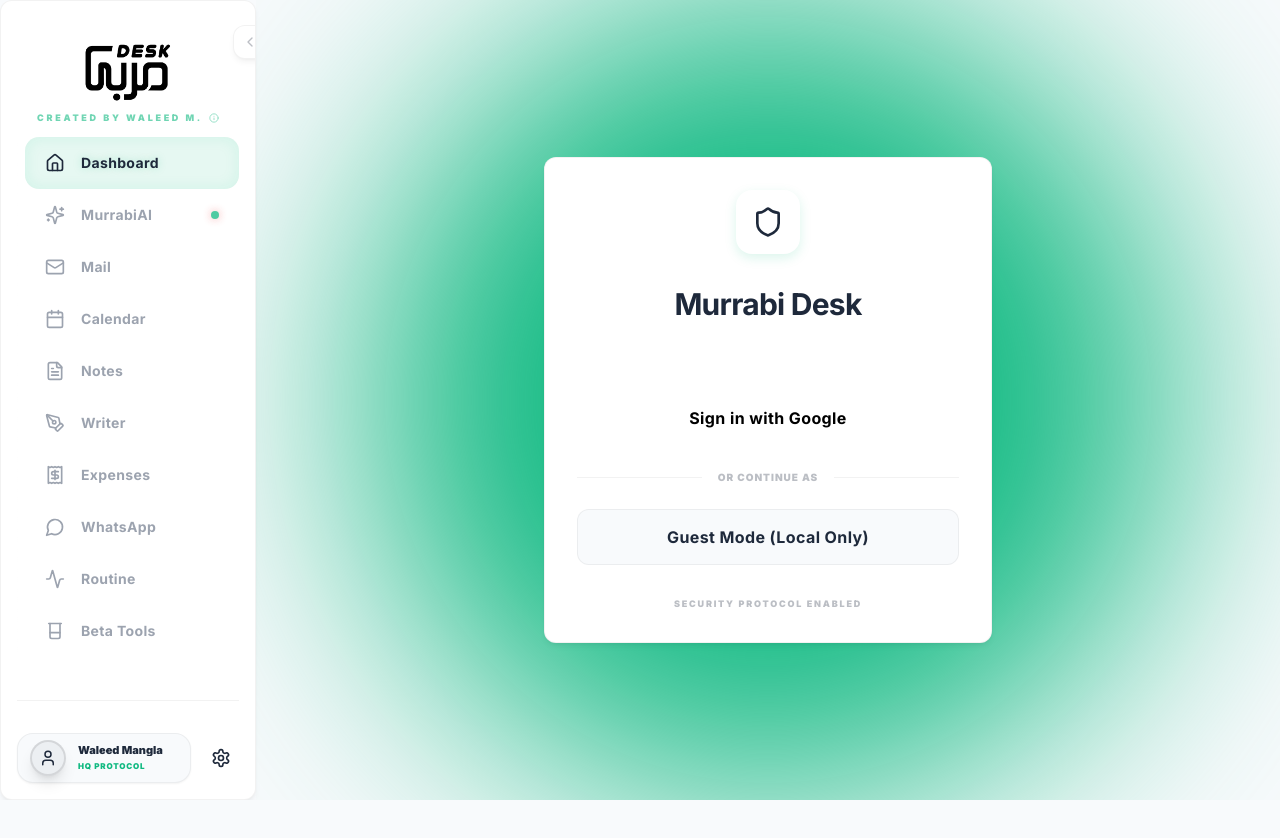
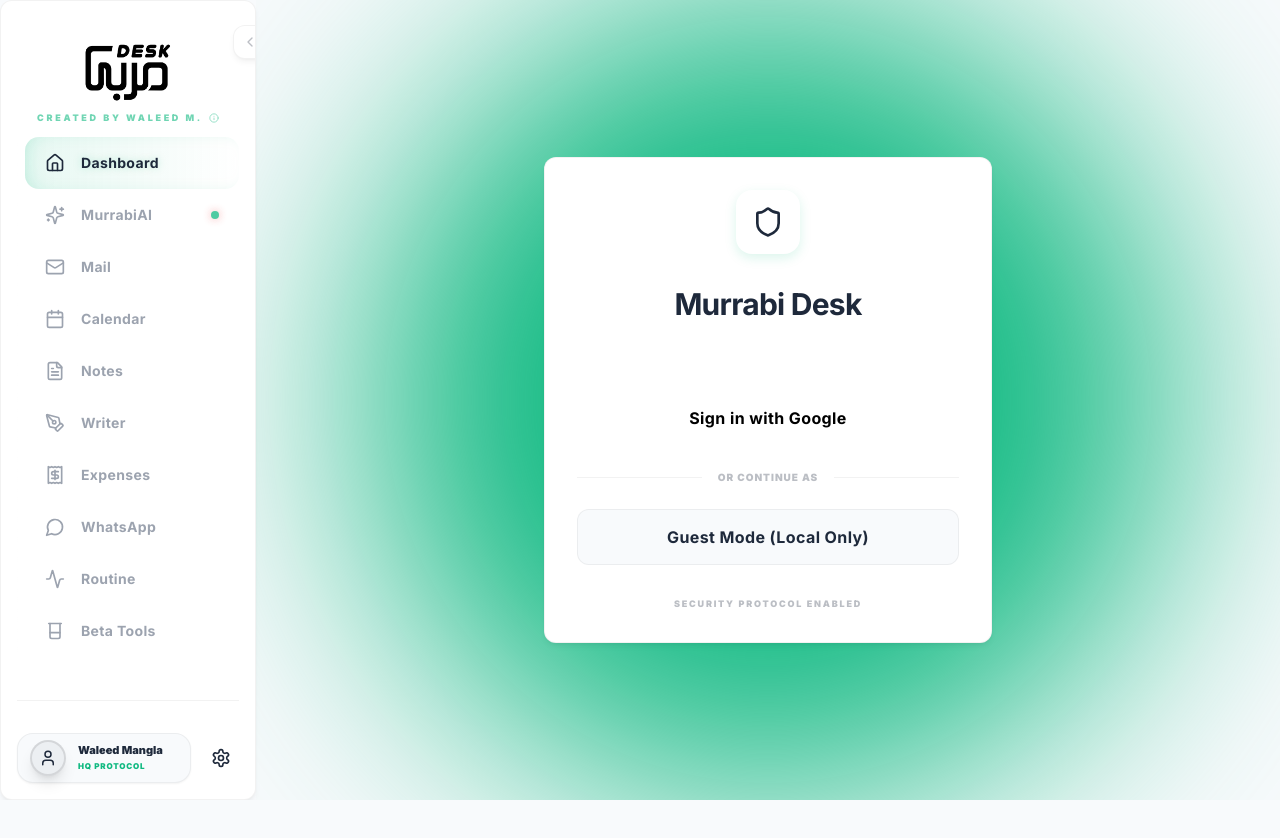
Before and after one commit to waleedmangla-source/MurrabiDesk, a Next.js app: page /onboarding in a window 1280 px wide. In both pictures the pointer is over the link "Dashboard". Shown: the top 838 px of the page. Built offline with nearby package versions, Linux system fonts and the light colour scheme; no server answers.

Commit message:
Sidebar hover glow now fades towards the right using a linear gradient

```diff
--- a/src/styles/globals.css
+++ b/src/styles/globals.css
@@ -590,9 +590,9 @@
   border-color: transparent !important;
 }
 .nav-link:hover:not(.active) {
-  background-color: var(--accent-soft);
+  background: linear-gradient(90deg, var(--accent-soft) 0%, transparent 100%);
   color: var(--text-main);
-  box-shadow: inset 0 0 15px var(--accent-soft);
+  box-shadow: inset 8px 0 20px -10px var(--accent-glow);
   text-shadow: 0 0 8px var(--accent-glow);
 }
 .draggable-header {
```
